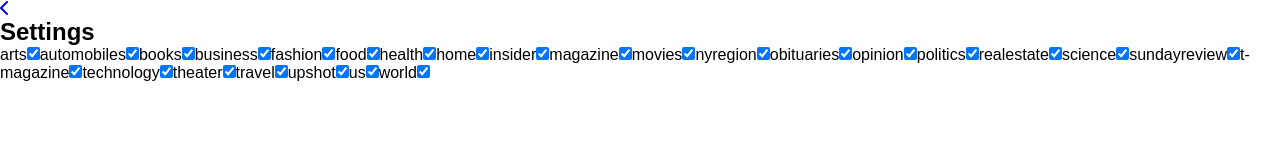
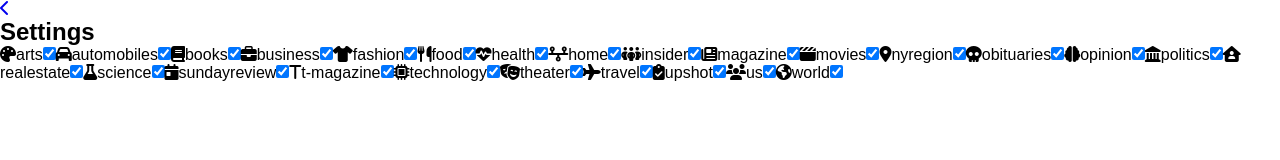
Before and after one commit to ABertie/newsbox-ABertie, a website built with webpack: page src/settings.html in a window 1280 px wide. Built offline with nearby package versions, Linux system fonts and the light colour scheme; a web font is replaced by a local one.

Commit message:
icons and small adjustments on swipe

```diff
--- a/src/index.js
+++ b/src/index.js
@@ -4,6 +4,6 @@ import "./script/deleteJSONfromLocalStorage"
 import "./script/getJSONfromLocalStorage"
 import "./script/saveJSONtoLocalStorage"
 import "./script/inbox"
-import "./script/maveArchive"
+import "./script/makeArchive"
 import "./script/swipe"
 import "./style.scss"
--- a/src/script/checkCategories.js
+++ b/src/script/checkCategories.js
@@ -1,4 +1,4 @@
-import { categories } from "./savedInLocalstorage";
+import { categories , CATEGORIES_ICONS } from "./savedInLocalstorage";
 import { ORIGINAL_CATEGORIES } from "./savedInLocalstorage";
 
 export default (function () {
@@ -8,7 +8,11 @@ export default (function () {
 
     ORIGINAL_CATEGORIES.forEach(elem => {
         const LABEL = document.createElement("label")
-        LABEL.innerHTML = `${elem}<input type="checkbox" name="${elem}" ${localStorage.getItem("SavedCategories").includes(elem) ? "checked" : ""}>`
+        let icon
+        CATEGORIES_ICONS.forEach(object => {
+            if (object.category === elem) icon = object.icon
+        })
+        LABEL.innerHTML = `<i class="fa-solid fa-${icon}"></i>${elem}<input type="checkbox" name="${elem}" ${localStorage.getItem("SavedCategories").includes(elem) ? "checked" : ""}>`
         CHECKLIST.append(LABEL)
 
     })
--- a/src/script/inbox.js
+++ b/src/script/inbox.js
@@ -1,4 +1,4 @@
-import { categories } from "./savedInLocalstorage";
+import { categories , CATEGORIES_ICONS } from "./savedInLocalstorage";
 import { swipe } from "./swipe";
 
 export default (async function() {
@@ -10,12 +10,18 @@ export default (async function() {
 
     categories.forEach(element => {
         const CATEGORY = document.createElement("section")
+        let icon
+        CATEGORIES_ICONS.forEach(object => {
+            if (object.category === element) icon = object.icon
+        })
         const BUTTON = document.createElement("button")
         const ARTICLES = document.createElement("ul")
-        BUTTON.innerHTML = element
+        BUTTON.innerHTML = `<i class="fa-solid fa-${icon}"></i>` + element + '<i class="fa-solid fa-chevron-right"></i>'
         BUTTON.addEventListener("click", function clickHandler() {
+            BUTTON.innerHTML = `<i class="fa-solid fa-${icon}"></i>` + element + '<i class="fa-solid fa-chevron-down"></i>'
 
             if (ARTICLES.innerHTML !== "") {
+                BUTTON.innerHTML = `<i class="fa-solid fa-${icon}"></i>` + element + '<i class="fa-solid fa-chevron-right"></i>'
                 ARTICLES.innerHTML = ""
             }
             else {
@@ -31,8 +37,8 @@ export default (async function() {
                 data.results.forEach(object => {
                     if (object.item_type === "Article" || object.item_type === "Interactive") {
                         if (ARTICLES.childElementCount > COUNT) return
+                        const LI = document.createElement("li")
 
-                            const LI = document.createElement("li")
                         if (object.multimedia) {
                             LI.innerHTML =
                             `<article>
@@ -42,7 +48,9 @@ export default (async function() {
                                     <h1>${object.title}</h1>
                                     <p>${object.abstract}</p>
                                 </a>
-                                    <button class="saveButton"><i class="fa-solid fa-inbox"></i></button>
+                                <button class="saveButton">${localStorage.getItem("SavedArticles").includes(object.url)
+                                ? '<i class="fa-solid fa-check-to-slot"></i>'
+                                : '<i class="fa-solid fa-inbox"></i>'}</button>
                             </article>`
 
                             ARTICLES.append(LI)
@@ -55,7 +63,9 @@ export default (async function() {
                                         <h1>${object.title}</h1>
                                         <p>${object.abstract}</p>
                                     </a>
-                                    <button class="saveButton"><i class="fa-solid fa-inbox"></i></button>
+                                    <button class="saveButton">${localStorage.getItem("SavedArticles").includes(object.url)
+                                    ? '<i class="fa-solid fa-check-to-slot"></i>'
+                                    : '<i class="fa-solid fa-inbox"></i>'}</button>
                                 </article>`
 
                                 ARTICLES.append(LI)
--- a/src/script/maveArchive.js
+++ b/src/script/makeArchive.js
@@ -1,5 +1,5 @@
-import { categories } from "./savedInLocalstorage";
 import getJSONfromLocalStorage from "./getJSONfromLocalStorage";
+import { CATEGORIES_ICONS } from "./savedInLocalstorage";
 import { swipe } from "./swipe";
 
 export default (function () {
@@ -7,15 +7,26 @@ export default (function () {
 
     const DATA = getJSONfromLocalStorage("SavedArticles")
     const MAIN = document.querySelector("main")
+    let categories = []
 
-    categories.forEach(element => {
+    DATA.forEach(object => {
+        if (categories.includes(object.category)) return
+        categories.push(object.category)
+        let element = object.category
+
         const CATEGORY = document.createElement("section")
+        let icon
+        CATEGORIES_ICONS.forEach(object => {
+            if (object.category === element) icon = object.icon
+        })
         const BUTTON = document.createElement("button")
         const ARTICLES = document.createElement("ul")
-        BUTTON.innerHTML = element
+        BUTTON.innerHTML = `<i class="fa-solid fa-${icon}"></i>` + element + '<i class="fa-solid fa-chevron-right"></i>'
         BUTTON.addEventListener("click", function () {
+            BUTTON.innerHTML = `<i class="fa-solid fa-${icon}"></i>` + element + '<i class="fa-solid fa-chevron-down"></i>'
 
             if (ARTICLES.innerHTML !== "") {
+                BUTTON.innerHTML = `<i class="fa-solid fa-${icon}"></i>` + element + '<i class="fa-solid fa-chevron-right"></i>'
                 ARTICLES.innerHTML = ""
             }
             else {
--- a/src/script/savedArticle.js
+++ b/src/script/savedArticle.js
@@ -6,6 +6,7 @@ export function saveArticle(event) {
     let button
     if (event.target.innerHTML === "") button = event.target.parentElement
     else button = event.target
+    button.innerHTML = '<i class="fa-solid fa-check-to-slot"></i>'
     const LI = button.parentElement.parentElement
     const LINK = LI.querySelector("a").href
 
--- a/src/script/savedInLocalstorage.js
+++ b/src/script/savedInLocalstorage.js
@@ -1,5 +1,84 @@
 export const ORIGINAL_CATEGORIES = ["arts", "automobiles", "books", "business", "fashion", "food", "health", "home", "insider", "magazine", "movies", "nyregion", "obituaries", "opinion", "politics", "realestate", "science", "sundayreview", "technology", "theater", "t-magazine", "travel", "upshot", "us", "world"]
+
 ORIGINAL_CATEGORIES.sort()
+
+export const CATEGORIES_ICONS = [{
+        category: "arts",
+        icon: "palette"
+    },{
+        category: "automobiles",
+        icon: "car"
+    },{
+        category: "books",
+        icon: "book"
+    },{
+        category: "business",
+        icon: "briefcase"
+    },{
+        category: "fashion",
+        icon: "shirt"
+    },{
+        category: "food",
+        icon: "utensils"
+    },{
+        category: "health",
+        icon: "heart-pulse"
+    },{
+        category: "home",
+        icon: "timeline"
+    },{
+        category: "insider",
+        icon: "people-group"
+    },{
+        category: "magazine",
+        icon: "newspaper"
+    },{
+        category: "movies",
+        icon: "clapperboard"
+    },{
+        category: "nyregion",
+        icon: "location-dot"
+    },{
+        category: "obituaries",
+        icon: "skull"
+    },{
+        category: "opinion",
+        icon: "brain"
+    },{
+        category: "politics",
+        icon: "landmark"
+    },{
+        category: "realestate",
+        icon: "house-user"
+    },{
+        category: "science",
+        icon: "flask"
+    },{
+        category: "sundayreview",
+        icon: "calendar-day"
+    },{
+        category: "technology",
+        icon: "microchip"
+    },{
+        category: "theater",
+        icon: "masks-theater"
+    },{
+        category: "t-magazine",
+        icon: "t"
+    },{
+        category: "travel",
+        icon: "plane"
+    },{
+        category: "upshot",
+        icon: "clipboard-check"
+    },{
+        category: "us",
+        icon: "users"
+    },{
+        category: "world",
+        icon: "earth-americas"
+    }
+]
 
 export let categories
 
--- a/src/style.scss
+++ b/src/style.scss
@@ -15,10 +15,11 @@ body {
 	--font-primary: "europa", sans-serif;
 	--font-secondary: "rift-soft", sans-serif;
 
-	/* overflow: hidden; */
-	width: 100vw;
+	font-family: var(--font-primary);
+}
 
-	font-family: var(--font-primary);
+main {
+	overflow-x: hidden;
 }
 
 * {
@@ -39,18 +40,17 @@ article {
 
 	a {
 		display: grid;
-		grid-template-columns: 1fr 2fr;
+		grid-template-columns: 1fr 3fr;
 		grid-template-rows: auto auto;
 
 		img {
+			width: 100%;
 			grid-area: 1/1/3/2;
 		}
 
 
 	}
 }
-
-/* .saveButton i, .deleteButton i*/
 
 @keyframes moveLeft {
     0% {
```
Lines whose indentation alone changed are shown as unchanged.
